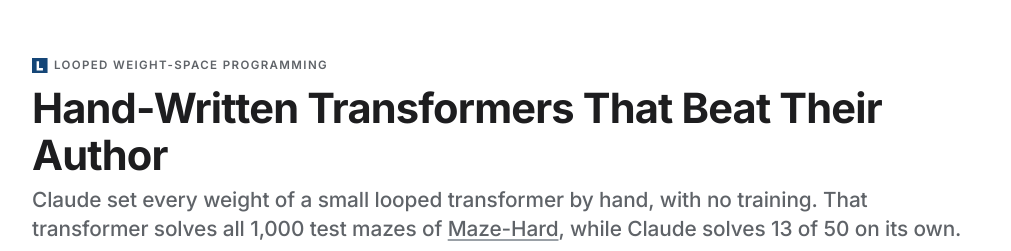
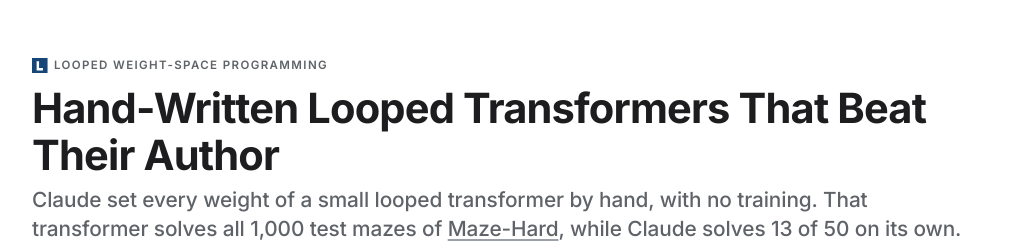
Before and after one commit to python-arch/written-not-trained, a plain HTML site: page index.html in a window 1280 px wide. Shown: the top 251 px of the page, without its empty margins (134-1145 px from the left). Drawn offline with Linux system fonts and the light colour scheme.

Commit message:
Retitle: Hand-Written Looped Transformers That Beat Their Author
Co-Authored-By: Ahmed Heakl <52796111+ahmedheakl@users.noreply.github.com>

```diff
--- a/index.html
+++ b/index.html
@@ -3,7 +3,7 @@
 <head>
 <meta charset="utf-8">
 <meta name="viewport" content="width=device-width, initial-scale=1">
-<title>Hand-Written Transformers That Beat Their Author</title>
+<title>Hand-Written Looped Transformers That Beat Their Author</title>
 <meta name="description" content="Claude solves 13 of 50 hard mazes when asked directly. Asked instead to set every weight of a small looped transformer, it wrote one that solves all 1,000 test mazes, with no training.">
 <meta name="author" content="Abdelrahman Elsayed, Ahmed Heakl, Abdelrahman Shaker, Fahad Khan, Salman Khan">
 <meta name="color-scheme" content="light">
@@ -11,8 +11,8 @@
 <link rel="canonical" href="https://python-arch.github.io/written-not-trained/">
 
 <meta property="og:type" content="article">
-<meta property="og:site_name" content="Hand-Written Transformers That Beat Their Author">
-<meta property="og:title" content="Hand-Written Transformers That Beat Their Author">
+<meta property="og:site_name" content="Hand-Written Looped Transformers That Beat Their Author">
+<meta property="og:title" content="Hand-Written Looped Transformers That Beat Their Author">
 <meta property="og:description" content="Claude solves 13 of 50 hard mazes when asked directly. Asked instead to set every weight of a small looped transformer, it wrote one that solves all 1,000 test mazes, with no training.">
 <meta property="og:url" content="https://python-arch.github.io/written-not-trained/">
 <meta property="og:image" content="https://python-arch.github.io/written-not-trained/figures/social.png">
@@ -20,7 +20,7 @@
 <meta property="og:image:height" content="630">
 <meta property="og:image:alt" content="Written, Not Trained. Claude hand-wrote a tiny transformer that beats Claude at mazes. Tower of Hanoi with 20 disks, 1,048,575 moves and zero mistakes.">
 <meta name="twitter:card" content="summary_large_image">
-<meta name="twitter:title" content="Hand-Written Transformers That Beat Their Author">
+<meta name="twitter:title" content="Hand-Written Looped Transformers That Beat Their Author">
 <meta name="twitter:description" content="Claude solves 13 of 50 hard mazes when asked directly. Asked instead to set every weight of a small looped transformer, it wrote one that solves all 1,000 test mazes, with no training.">
 <meta name="twitter:image" content="https://python-arch.github.io/written-not-trained/figures/social.png">
 <meta name="twitter:image:alt" content="Written, Not Trained. Claude hand-wrote a tiny transformer that beats Claude at mazes. Tower of Hanoi with 20 disks, 1,048,575 moves and zero mistakes.">
@@ -218,7 +218,7 @@
 <header class="hero">
   <div class="wrap">
     <div class="kicker"><svg class="mark" viewBox="0 0 64 64" aria-hidden="true"><rect width="64" height="64" fill="#154677"/><path d="M19 13h10v28h16v10H19z" fill="#fff"/></svg>Looped weight-space programming</div>
-    <h1>Hand-Written Transformers That Beat Their Author<span class="claim">Claude set every weight of a small looped transformer by hand, with no training. That transformer solves all 1,000 test mazes of <a href="https://huggingface.co/datasets/sapientinc/maze-30x30-hard-1k">Maze-Hard</a>, while Claude solves 13 of 50 on its own.</span></h1>
+    <h1>Hand-Written Looped Transformers That Beat Their Author<span class="claim">Claude set every weight of a small looped transformer by hand, with no training. That transformer solves all 1,000 test mazes of <a href="https://huggingface.co/datasets/sapientinc/maze-30x30-hard-1k">Maze-Hard</a>, while Claude solves 13 of 50 on its own.</span></h1>
     <div class="meta">
       <div><b class="label">Authors</b><a href="https://python-arch.github.io/">Abdelrahman Elsayed</a>*, <a href="https://ahmedheakl.github.io/">Ahmed Heakl</a>*, <a href="https://amshaker.github.io/">Abdelrahman Shaker</a>, <a href="https://sites.google.com/view/fahadkhans">Fahad Khan</a>, <a href="https://salman-h-khan.github.io/">Salman Khan</a><span class="eq">* Equal contribution</span></div>
       <div><b class="label">Affiliation</b><a class="aff" href="https://mbzuai.ac.ae/"><img src="figures/mbzuai_logo.svg" width="124" height="35" alt="MBZUAI, Mohamed bin Zayed University of Artificial Intelligence"></a></div>
@@ -716,9 +716,9 @@
 
 <h2 id="citation">Citation</h2>
 <p>If you use this work, please cite it as follows.</p>
-<p>Abdelrahman Elsayed, Ahmed Heakl, Abdelrahman Shaker, Fahad Khan and Salman Khan. "Hand-Written Transformers That Beat Their Author." November 2026. https://python-arch.github.io/written-not-trained/</p>
+<p>Abdelrahman Elsayed, Ahmed Heakl, Abdelrahman Shaker, Fahad Khan and Salman Khan. "Hand-Written Looped Transformers That Beat Their Author." November 2026. https://python-arch.github.io/written-not-trained/</p>
 <pre>@misc{elsayed2026written,
-  title        = {{Hand-Written Transformers That Beat Their Author}},
+  title        = {{Hand-Written Looped Transformers That Beat Their Author}},
   author       = {Elsayed, Abdelrahman and Heakl, Ahmed and Shaker, Abdelrahman and Khan, Fahad and Khan, Salman},
   year         = {2026},
   month        = nov,
```
